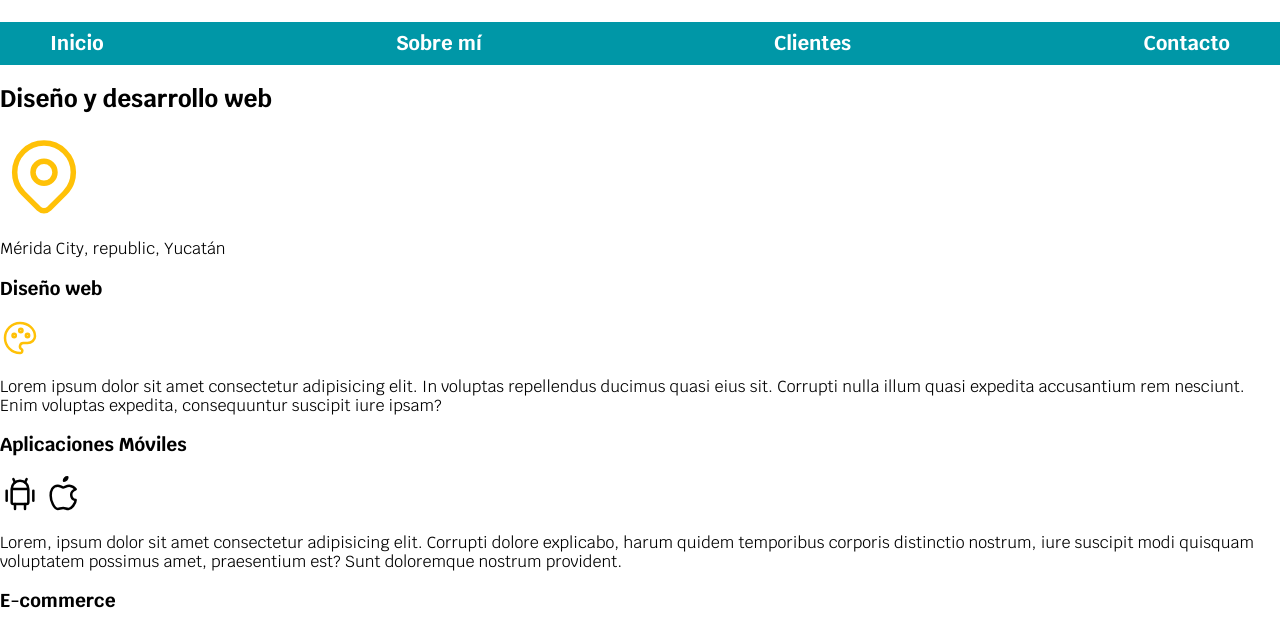
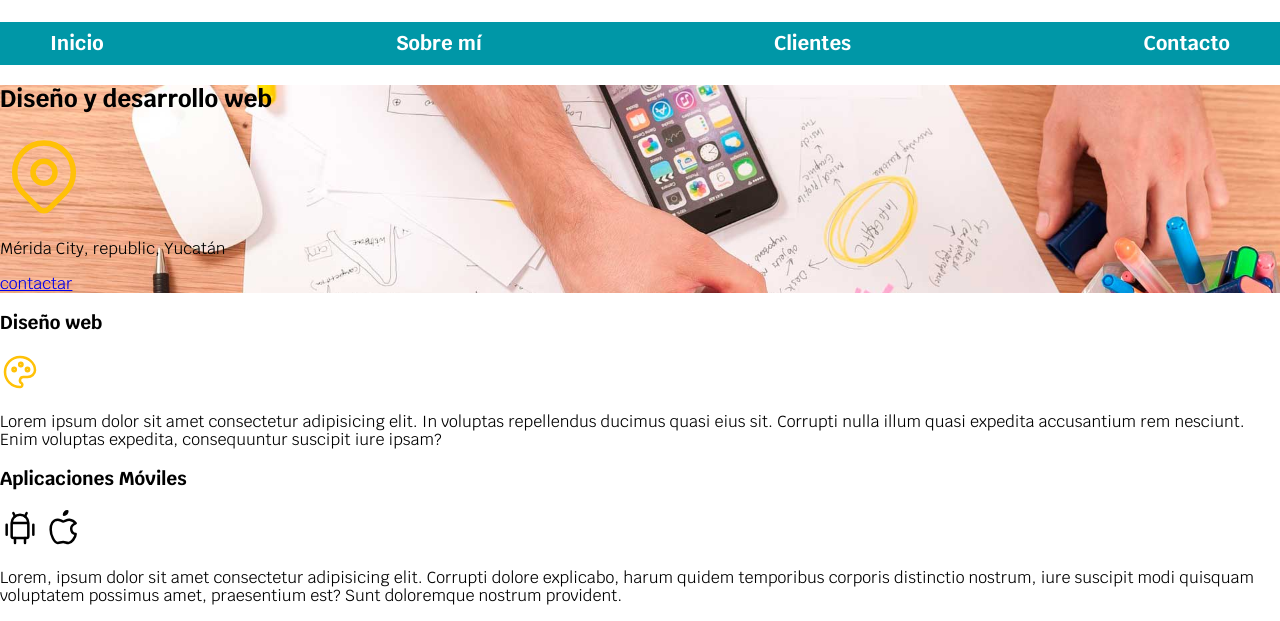
Before and after one commit to Dessie2/Developer_page_7SA, a plain HTML site: page index.html in a window 1280 px wide. Shown: the part 73-694 px from the top of the page. Drawn offline with Linux system fonts and the light colour scheme.

Commit message:
starting_hero

```diff
--- a/css/styles.css
+++ b/css/styles.css
@@ -62,3 +62,8 @@ body{
     justify-content: space-between;
  }
 }
+.hero{
+    background-image: url("/img/hero.jpg");
+    background-repeat: no-repeat;
+    background-size: cover;
+}
--- a/index.html
+++ b/index.html
@@ -31,10 +31,13 @@
         </nav>
     </div>
 
-<section>
-    <h2>Diseño y desarrollo web</h2>
-    <svg xmlns="http://www.w3.org/2000/svg" viewBox="0 0 24 24" fill="none" stroke="#ffc107" stroke-linecap="round" stroke-linejoin="round" width="88" height="88" stroke-width="1.5"> <path d="M9 11a3 3 0 1 0 6 0a3 3 0 0 0 -6 0"></path> <path d="M17.657 16.657l-4.243 4.243a2 2 0 0 1 -2.827 0l-4.244 -4.243a8 8 0 1 1 11.314 0z"></path> </svg>
-    <p>Mérida City, republic, Yucatán</p>
+<section class="hero">
+    <div class="contenido-hero">
+            <h2>Diseño y desarrollo web</h2>
+            <svg xmlns="http://www.w3.org/2000/svg" viewBox="0 0 24 24" fill="none" stroke="#ffc107" stroke-linecap="round" stroke-linejoin="round" width="88" height="88" stroke-width="1.5"> <path d="M9 11a3 3 0 1 0 6 0a3 3 0 0 0 -6 0"></path> <path d="M17.657 16.657l-4.243 4.243a2 2 0 0 1 -2.827 0l-4.244 -4.243a8 8 0 1 1 11.314 0z"></path> </svg>
+            <p>Mérida City, republic, Yucatán</p>
+            <a href="#">contactar</a>
+    </div>
 </section>
 
 <main>
```
Also changed, not shown: img/hero.jpg (added).
